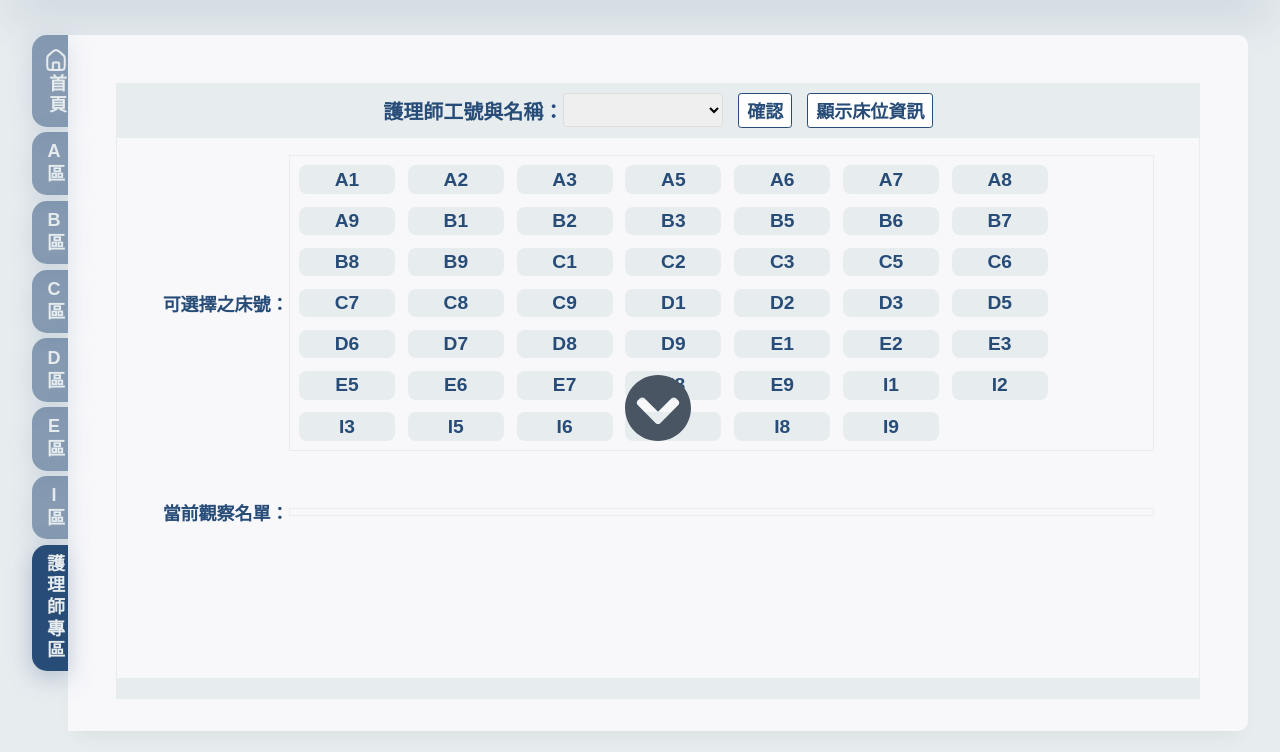
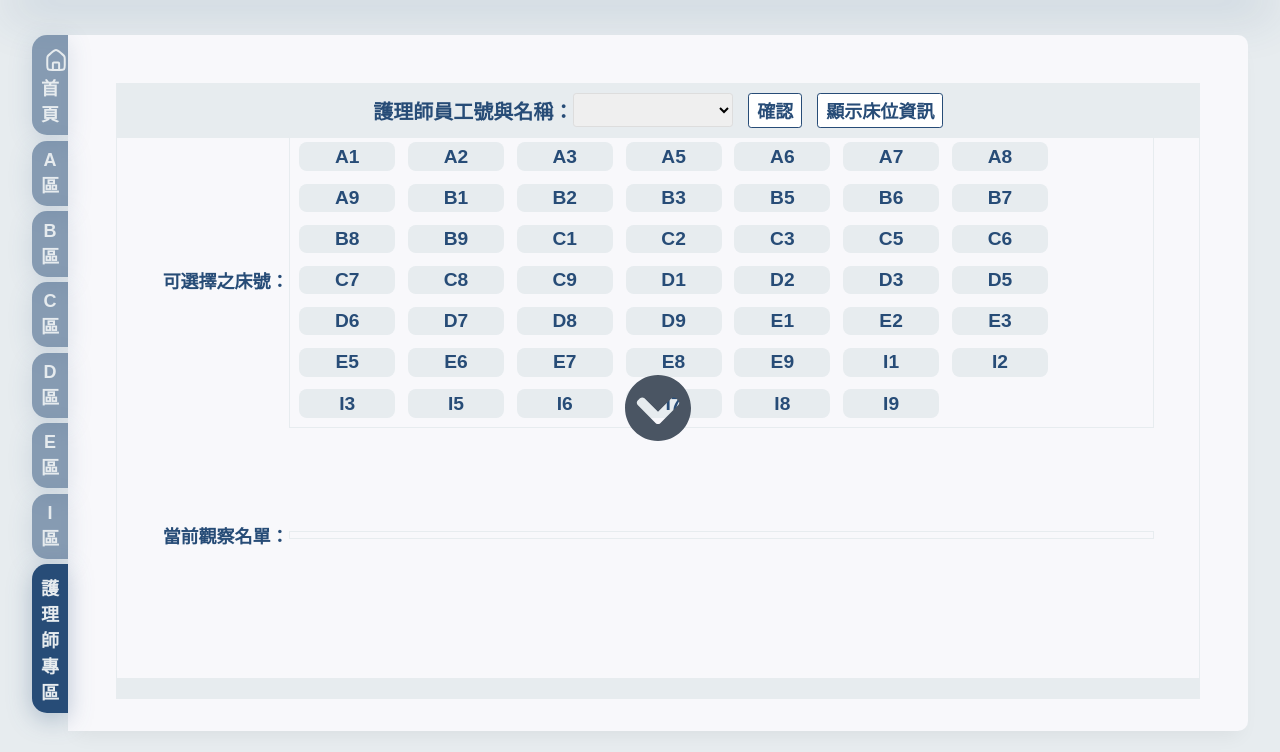
Before and after one commit to Azure0413-project/IDH, a Django app: template interface/templates/nurseAreaAdjust.html in a window 1280 px wide. Shown: the part 48-800 px from the top of the page. Run offline with Django 3.2, Linux system fonts and the light colour scheme; the template is opened without the code that fills it, so the values that code supplies are empty; some libraries are stand-ins or nearby versions.

Commit message:
[Feature]Modify patient list layout the nurse area

```diff
--- a/interface/templates/index.html
+++ b/interface/templates/index.html
@@ -1762,7 +1762,7 @@
         <form id="warningReport" class="modal-sm-form">
           {% csrf_token %}
           <div class="text-label">
-            <label for="empNo">工號：</label>
+            <label for="empNo">員工號：</label>
             <br>
             <input class="input-warning" type="text" id="empNo" name="empNo"/>
           </div>
--- a/interface/templates/nurseAreaAdjust.html
+++ b/interface/templates/nurseAreaAdjust.html
@@ -16,7 +16,7 @@
   <div class="tabcontent">
     <section class="tab-area-nurse">
         <div class="top-tab-area">
-          護理師工號與名稱：
+          護理師員工號與名稱：
           <select id="nurseId">
             {% for nurseInfo in nurseList %}
               <option value="{{ nurseInfo.empNo }}" {% if nurseId == nurseInfo.empNo %} selected {% else %}{% endif %}>{{ nurseInfo.empNo }}</option>
--- a/static/css/feedback.css
+++ b/static/css/feedback.css
@@ -183,6 +183,12 @@ button {
     transform: rotate(45deg);
 }
 
+.note-time {
+    margin: 0.5rem 0 0.2rem 0;
+    display: flex;
+    align-items: center;
+}
+
 .note-title {
     font-size: 20px;
     background-color: #CBD3DE;
@@ -196,10 +202,12 @@ hr.rounded {
 }
 
 .idh-time-input {
-    width: 40%;
+    width: 200px;
     height: 2rem;
-    margin: 2px 2px 2px 2px;
+    margin: 0 0.2rem;
     font-size: 14px;
+    border-radius: 0.2rem;
+    padding: 0 0.5rem;
 }
 
 .btn {
--- a/static/css/modal.css
+++ b/static/css/modal.css
@@ -356,7 +356,7 @@ td {
 .modal-sm {
     position: fixed;
     z-index: 1;
-    padding: 15% 20%;
+    padding: 10% 15%;
     left: 0;
     top: 0;
     right: 0;
@@ -366,6 +366,14 @@ td {
     overflow: auto;
     background-color: rgb(0, 0, 0);
     background-color: rgba(0, 0, 0, 0.4);
+}
+
+.modal-xs {
+    padding: 15% 30%;
+}
+
+.modal-xs .modal-sm-title a{
+    font-size: 2rem;
 }
 
 .modal-sm > .modal-content > .modal-main {
--- a/static/css/nurseArea.css
+++ b/static/css/nurseArea.css
@@ -3,7 +3,7 @@
     flex-direction: column;
     justify-content: center;
     align-items: center;
-    height: 90%;
+    height:  90%;
     border-left: 1px solid #E7ECEF;
     border-right: 1px solid #E7ECEF;
 }
@@ -11,7 +11,8 @@
 .list-format {
     display: flex;
     flex-flow: row wrap;
-    padding: 3px 3px 3px 3px;
+    padding: 0.2rem;
+    margin: 0.5rem 0;
     width: 80%;
     border: 1px solid #E7ECEF;
 }
@@ -20,9 +21,6 @@
     display: flex;
     align-items: center;
     justify-content: center;
-    margin: 5px;
-    padding: 5px;
-    height: 10px;
 }
 
 .middle-tab-area img {
--- a/static/css/tab.css
+++ b/static/css/tab.css
@@ -13,10 +13,15 @@
     width: 3%;
     height: 90%;
     max-height: 80vh;
+    display: flex;
+    flex-direction: column;
 }
 
 /* Style the buttons that are used to open the tab content */
 .tab button {
+    display: flex;
+    flex-direction: column;
+    justify-content: center;
     margin-bottom: 0.3em;
     background-color: #274C77;
     color: #E7ECEF;
@@ -27,7 +32,6 @@
     border: none;
     border-radius: 15px 0px 0px 15px;
     outline: none;
-    writing-mode: vertical-lr;
     text-orientation: upright;
     text-align: center;
     filter: drop-shadow(0px 6px 12px rgba(39, 76, 119, 0.3));
--- a/static/js/index.js
+++ b/static/js/index.js
@@ -67,8 +67,8 @@ function refresh() {
 }
 setInterval(refresh, 180000);
 
-const rootUrl = "http://127.0.0.1:8000/index/";
-// const rootUrl = "http://192.168.83.226:8000/index/";
+// const rootUrl = "http://127.0.0.1:8000/index/";
+const rootUrl = "http://192.168.83.226:8000/index/";
 
 // Left panel
 function openTab(evt, tabName, area) {
@@ -176,3 +176,8 @@ function changeStatus(bed_id) {
   }
   bed.classList.toggle("bed-feedback-active");
 }
+
+function SwitchNurseList() {
+  targetUrl = rootUrl + `NurseArea/NurseList`;
+  location.href = targetUrl;
+}
--- a/static/js/nurseAreaAdjust.js
+++ b/static/js/nurseAreaAdjust.js
@@ -83,12 +83,6 @@ function SwitchSearchPage(){
   targetUrl = rootUrl + `NASearch/${nurseId}/${bedStr}`;
   location.href = targetUrl;
 }
-
-function SwitchNurseList(){
-  targetUrl = rootUrl + `NurseArea/NurseList`;
-  location.href = targetUrl;
-}
-
 function removeAllNodes(tag){
   while(tag.firstChild){
     tag.removeChild(tag.firstChild);
```
Also changed, not shown: interface/templates/feedback.html (+8 -6 lines), interface/templates/nurseAreaNurseList.html (+5 -2 lines), interface/templates/nurseAreaSearch.html (+8 -8 lines), interface/views.py (+5 -5 lines), static/js/nurseAreaSearch.js (+9 -2 lines).
